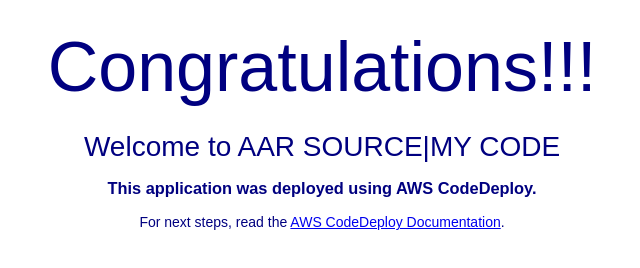
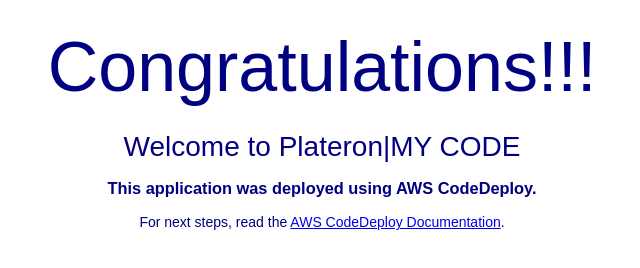
Before and after one commit to urohith939/demoapp1, a plain HTML site: page index.html in a window 1280 px wide. Shown: the part 220-488 px from the top of the page, without its empty margins (318-958 px from the left). Drawn offline with Linux system fonts and the light colour scheme.

Commit message:
Update index.html

```diff
--- a/index.html
+++ b/index.html
@@ -28,7 +28,7 @@
   <div align="center">
     <img src="https://s3.ap-south-1.amazonaws.com/www.basava.com/aar_logo_final.png" style="max-width: 20%;">
     <h1>Congratulations!!! </h1>
-      <h2>Welcome to AAR SOURCE|MY CODE</h2>
+      <h2>Welcome to Plateron|MY CODE</h2>
     <h3>This application was deployed using AWS CodeDeploy.</h3>
     <p>For next steps, read the <a href="http://aws.amazon.com/documentation/codedeploy">AWS CodeDeploy Documentation</a>.</p>
   </div>
```
